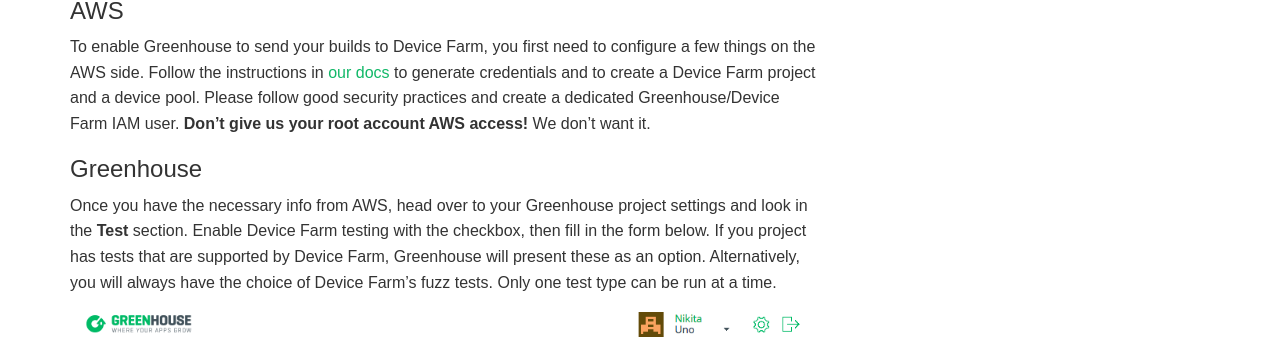
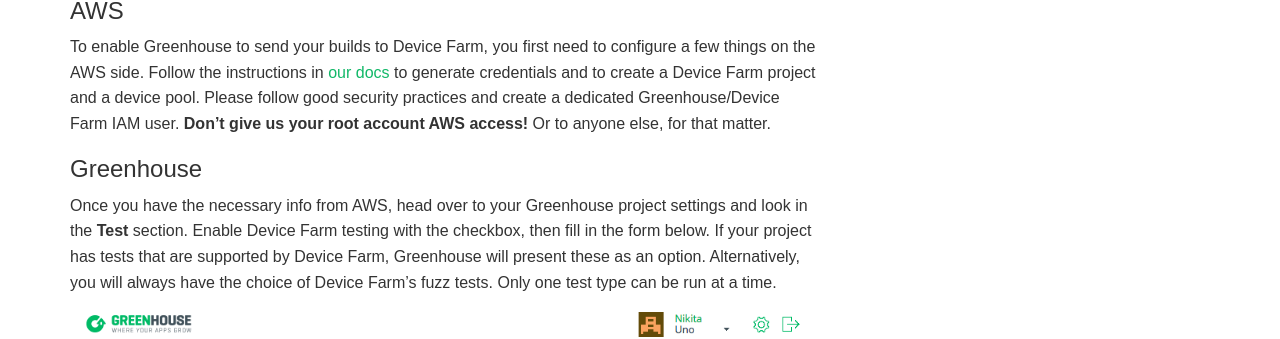
Before and after one commit to GreenhouseCI/blog.greenhouseci.com, a Jekyll site: the page built from _posts/2016-06-30-aws-device-farm.md, in a window 1280 px wide and 900 px high, scrolled down 715 px. Shown: the part 145-484 px from the top of the window. Built offline with Jekyll 4.4.1, drawn with Linux system fonts in a browser that asks for light colours; nearby versions of some CDN libraries; comment, search, counter and statistics services are not loaded.

Commit message:
Minor fixes to device farm post

```diff
--- a/_posts/2016-06-30-aws-device-farm.md
+++ b/_posts/2016-06-30-aws-device-farm.md
@@ -56,12 +56,13 @@
 [our docs](http://docs.greenhouseci.com/v1.0/docs/aws-device-farm) to generate
 credentials and to create a Device Farm project and a device pool. Please
 follow good security practices and create a dedicated Greenhouse/Device Farm IAM
-user. **Don't give us your root account AWS access!** We don't want it.
+user. **Don't give us your root account AWS access!** Or to anyone else, for
+that matter.
 
 ### Greenhouse
 Once you have the necessary info from AWS, head over to your Greenhouse project
 settings and look in the **Test** section. Enable Device Farm testing with the
-checkbox, then fill in the form below. If you project has tests that are
+checkbox, then fill in the form below. If your project has tests that are
 supported by Device Farm, Greenhouse will present these as an option.
 Alternatively, you will always have the choice of Device Farm's fuzz tests. Only
 one test type can be run at a time.
```
